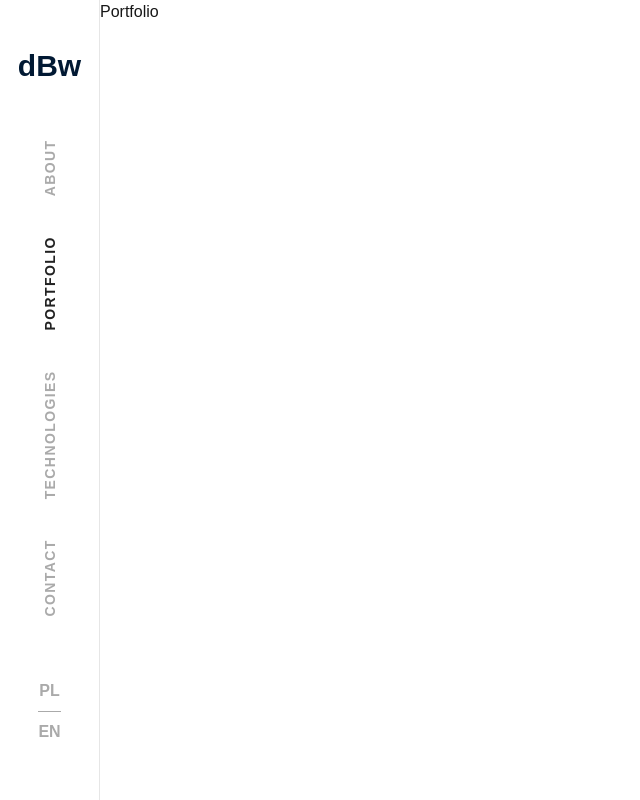
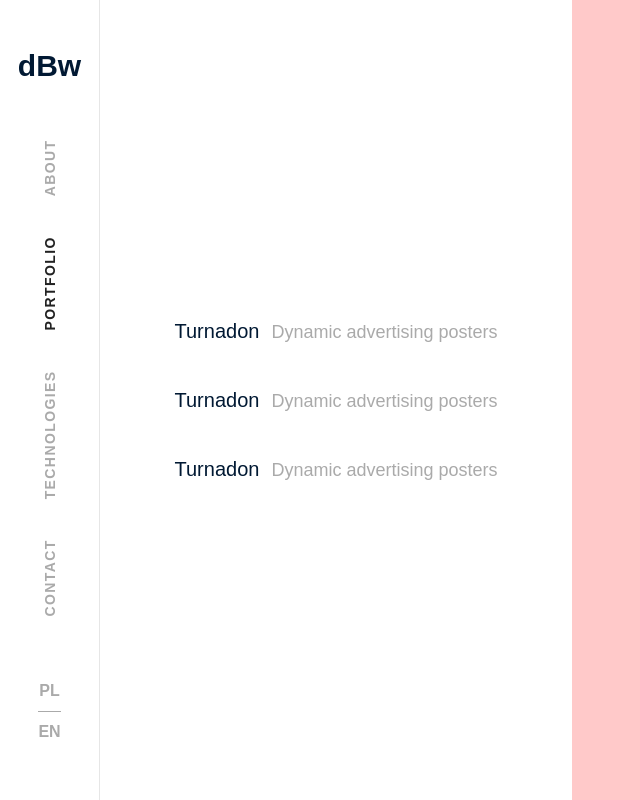
Before and after one commit to ArturDBW/newPortfolioApp, a Next.js app in the folder frontend/: page /portfolio in a window 1280 px wide. Shown: the whole page, without its empty margins (0-640 px from the left). Built offline with nearby package versions, Linux system fonts and the light colour scheme.

Commit message:
add animations for li

```diff
--- a/frontend/app/portfolio/page.tsx
+++ b/frontend/app/portfolio/page.tsx
@@ -1,3 +1,38 @@
 export default function Page() {
-  return <div>Portfolio</div>;
+  const liStyles =
+    "group relative cursor-pointer transition-transform duration-500 before:absolute before:top-1/2 before:right-full before:mr-2 before:h-px before:w-6 before:-translate-y-1/2 before:bg-[#8A6B0C] before:opacity-0 before:transition-opacity before:duration-300 before:content-[''] hover:translate-x-8 hover:before:opacity-100";
+
+  return (
+    <div className="flex w-full">
+      <div className="flex flex-2 flex-col items-center justify-center bg-white">
+        <ul className="space-y-10 text-[#011933]">
+          <li className={liStyles}>
+            <span className="mr-3 text-xl transition-all group-hover:text-[#8A6B0C]">
+              Turnadon
+            </span>
+            <span className="text-lg text-[#aaa] transition-all group-hover:text-[#8d8d8d]">
+              Dynamic advertising posters
+            </span>
+          </li>{" "}
+          <li className={liStyles}>
+            <span className="mr-3 text-xl transition-all group-hover:text-[#8A6B0C]">
+              Turnadon
+            </span>
+            <span className="text-lg text-[#aaa] transition-all group-hover:text-[#8d8d8d]">
+              Dynamic advertising posters
+            </span>
+          </li>
+          <li className={liStyles}>
+            <span className="mr-3 text-xl transition-all group-hover:text-[#8A6B0C]">
+              Turnadon
+            </span>
+            <span className="text-lg text-[#aaa] transition-all group-hover:text-[#8d8d8d]">
+              Dynamic advertising posters
+            </span>
+          </li>
+        </ul>
+      </div>
+      <div className="flex-3 bg-red-200"></div>
+    </div>
+  );
 }
```
